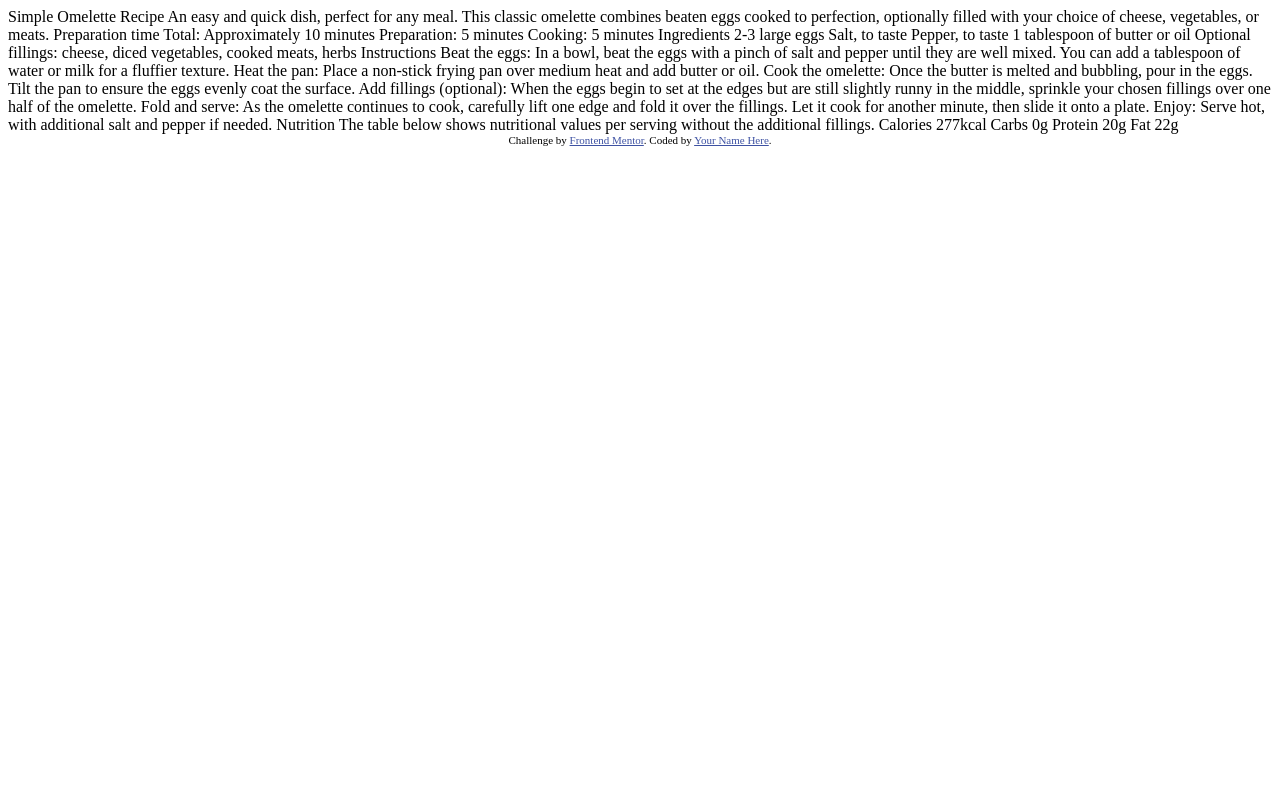
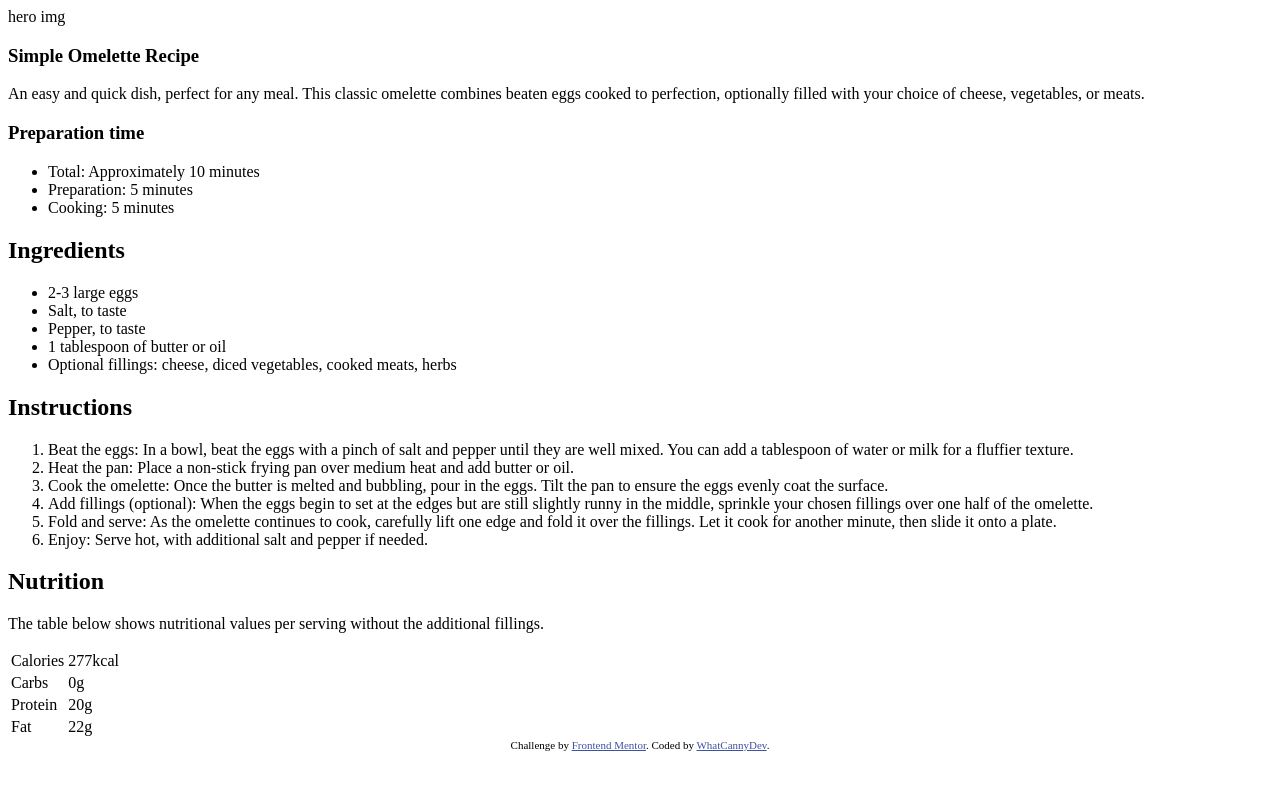
Before and after one commit to CannyRo/FrontendMentor_RecipePage_KiTsR8QQKm, a plain HTML site: page index.html in a window 1280 px wide. Drawn offline with Linux system fonts and the light colour scheme.

Commit message:
Html skeleton

```diff
--- a/index.html
+++ b/index.html
@@ -5,6 +5,7 @@
   <meta name="viewport" content="width=device-width, initial-scale=1.0"> <!-- displays site properly based on user's device -->
 
   <link rel="icon" type="image/png" sizes="32x32" href="./assets/images/favicon-32x32.png">
+  <link rel="stylesheet" href="style.css">
 
   <title>Frontend Mentor | Recipe page</title>
 
@@ -15,63 +16,88 @@
   </style>
 </head>
 <body>
-
-  Simple Omelette Recipe
-
-  An easy and quick dish, perfect for any meal. This classic omelette combines beaten eggs cooked
-  to perfection, optionally filled with your choice of cheese, vegetables, or meats.
-
-  Preparation time
-
-  Total: Approximately 10 minutes
-  Preparation: 5 minutes
-  Cooking: 5 minutes
-
-  Ingredients
-
-  2-3 large eggs
-  Salt, to taste
-  Pepper, to taste
-  1 tablespoon of butter or oil
-  Optional fillings: cheese, diced vegetables, cooked meats, herbs
-
-  Instructions
-
-  Beat the eggs: In a bowl, beat the eggs with a pinch of salt and pepper until they are well mixed.
-  You can add a tablespoon of water or milk for a fluffier texture.
-
-  Heat the pan: Place a non-stick frying pan over medium heat and add butter or oil.
-
-  Cook the omelette: Once the butter is melted and bubbling, pour in the eggs. Tilt the pan to ensure
-  the eggs evenly coat the surface.
-
-  Add fillings (optional): When the eggs begin to set at the edges but are still slightly runny in the
-  middle, sprinkle your chosen fillings over one half of the omelette.
-
-  Fold and serve: As the omelette continues to cook, carefully lift one edge and fold it over the
-  fillings. Let it cook for another minute, then slide it onto a plate.
-
-  Enjoy: Serve hot, with additional salt and pepper if needed.
-
-  Nutrition
-
-  The table below shows nutritional values per serving without the additional fillings.
-
-  Calories
-  277kcal
-
-  Carbs
-  0g
-
-  Protein
-  20g
-
-  Fat
-  22g
-
+  <main>
+    <div>hero img</div>
+    <article>
+      <section id="resume" class="">
+        <h1>
+          Simple Omelette Recipe
+        </h1>
+        <p>
+          An easy and quick dish, perfect for any meal. This classic omelette combines beaten eggs
+          cooked to perfection, optionally filled with your choice of cheese, vegetables, or meats.
+        </p>
+      </section>
+      <section id="chronology" class="">
+        <h3>
+          Preparation time
+        </h3>
+        <ul>
+          <li><span>Total:</span> Approximately 10 minutes</li>
+          <li><span>Preparation:</span> 5 minutes</li>
+          <li><span>Cooking:</span> 5 minutes</li>
+        </ul>
+      </section>
+      <section id="ingredients" class="">
+        <h2>
+          Ingredients
+        </h2>
+        <ul>
+          <li>2-3 large eggs</li>
+          <li>Salt, to taste</li>
+          <li>Pepper, to taste</li>
+          <li>1 tablespoon of butter or oil</li>
+          <li>Optional fillings: cheese, diced vegetables, cooked meats, herbs</li>
+        </ul>
+      </section>
+      <section id="instructions" class="">
+        <h2>
+          Instructions
+        </h2>
+        <ol>
+          <li>Beat the eggs: In a bowl, beat the eggs with a pinch of salt and pepper until they are well mixed.
+            You can add a tablespoon of water or milk for a fluffier texture.</li>
+          <li>Heat the pan: Place a non-stick frying pan over medium heat and add butter or oil.</li>
+          <li>Cook the omelette: Once the butter is melted and bubbling, pour in the eggs. Tilt the pan to ensure
+            the eggs evenly coat the surface.</li>
+          <li>Add fillings (optional): When the eggs begin to set at the edges but are still slightly runny in the
+            middle, sprinkle your chosen fillings over one half of the omelette.</li>
+          <li>Fold and serve: As the omelette continues to cook, carefully lift one edge and fold it over the
+            fillings. Let it cook for another minute, then slide it onto a plate.</li>
+          <li>Enjoy: Serve hot, with additional salt and pepper if needed.</li>
+        </ol>
+      </section>
+      <section id="nutrition" class="">
+        <h2>
+          Nutrition
+        </h2>
+        <p>The table below shows nutritional values per serving without the additional fillings.</p>
+        <table>
+          <tbody>
+            <tr>
+              <td>Calories</td>
+              <td>277kcal</td>
+            </tr>
+            <tr>
+              <td>Carbs</td>
+              <td>0g</td>
+            </tr>
+            <tr>
+              <td>Protein</td>
+              <td>20g</td>
+            </tr>
+            <tr>
+              <td>Fat</td>
+              <td>22g</td>
+            </tr>
+          </tbody>
+        </table>
+      </section>
+    </article>
+  </main>
   <div class="attribution">
     Challenge by <a href="https://www.frontendmentor.io?ref=challenge" target="_blank">Frontend Mentor</a>.
-    Coded by <a href="#">Your Name Here</a>.
+    Coded by <a href="#">WhatCannyDev</a>.
   </div>
 </body>
 </html>
```
Also changed, not shown: style.css (added).
